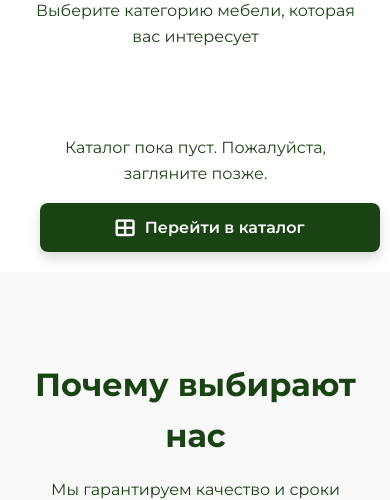
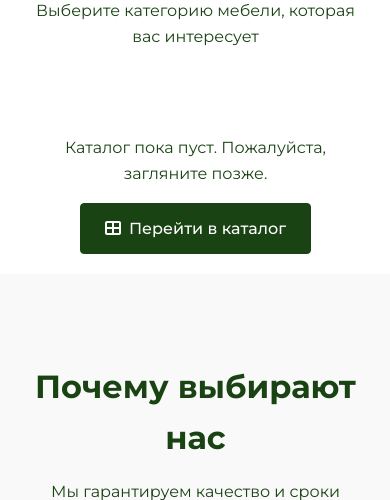
Before and after one commit to izzat1998/gos_landing_page, a Django app: page / in a window 390 px wide. Shown: the part 220-720 px from the top of the page. Run offline with Django 4.2, Linux system fonts and the light colour scheme; data that the repository does not hold is empty.

```diff
--- a/templates/main.html
+++ b/templates/main.html
@@ -36,10 +36,8 @@
                         {% endif %}
                         <div class="category-overlay">
                             <h3>{{ category.name }}</h3>
-                            <p>Просмотреть все товары</p>
-                            <span class="category-button">
-                                <i class="fas fa-arrow-right" aria-hidden="true"></i>
-                                Подробнее
+                            <span class="btn btn-text">
+                                Просмотреть <i class="fas fa-arrow-right" aria-hidden="true"></i>
                             </span>
                         </div>
                     </a>
@@ -47,18 +45,16 @@
                 {% empty %}
                 <div class="empty-catalog" role="alert">
                     <p>Каталог пока пуст. Пожалуйста, загляните позже.</p>
-                    <a href="{% url 'catalog' %}" class="catalog-action-button">
-                        <i class="fas fa-th-large" aria-hidden="true"></i>
-                        Перейти в каталог
+                    <a href="{% url 'catalog' %}" class="btn btn-primary">
+                        <i class="fas fa-th-large" aria-hidden="true"></i> Перейти в каталог
                     </a>
                 </div>
                 {% endfor %}
 
                 {% if categories %}
                 <div class="catalog-action-container">
-                    <a href="{% url 'catalog' %}" class="catalog-action-button">
-                        <i class="fas fa-th-large" aria-hidden="true"></i>
-                        Смотреть весь каталог
+                    <a href="{% url 'catalog' %}" class="btn btn-primary">
+                        <i class="fas fa-th-large" aria-hidden="true"></i> Смотреть весь каталог
                     </a>
                 </div>
                 {% endif %}
@@ -154,16 +150,14 @@
                 </article>
             </div>
             <div class="contact-cta">
-                <a href="tel:+998903564334" class="cta-button contact-cta-button">
-                    <i class="fas fa-phone-alt" aria-hidden="true"></i>
-                    Позвонить нам
+                <a href="tel:+998903564334" class="btn btn-primary">
+                    <i class="fas fa-phone-alt" aria-hidden="true"></i> Позвонить нам
                 </a>
                 <a href="https://www.instagram.com/gos.mebel.uz"
                    target="_blank"
                    rel="noopener noreferrer"
-                   class="social-button contact-social-button">
-                    <i class="fab fa-instagram" aria-hidden="true"></i>
-                    Написать в Instagram
+                   class="btn btn-secondary">
+                    <i class="fab fa-instagram" aria-hidden="true"></i> Написать в Instagram
                 </a>
             </div>
         </div>
```
